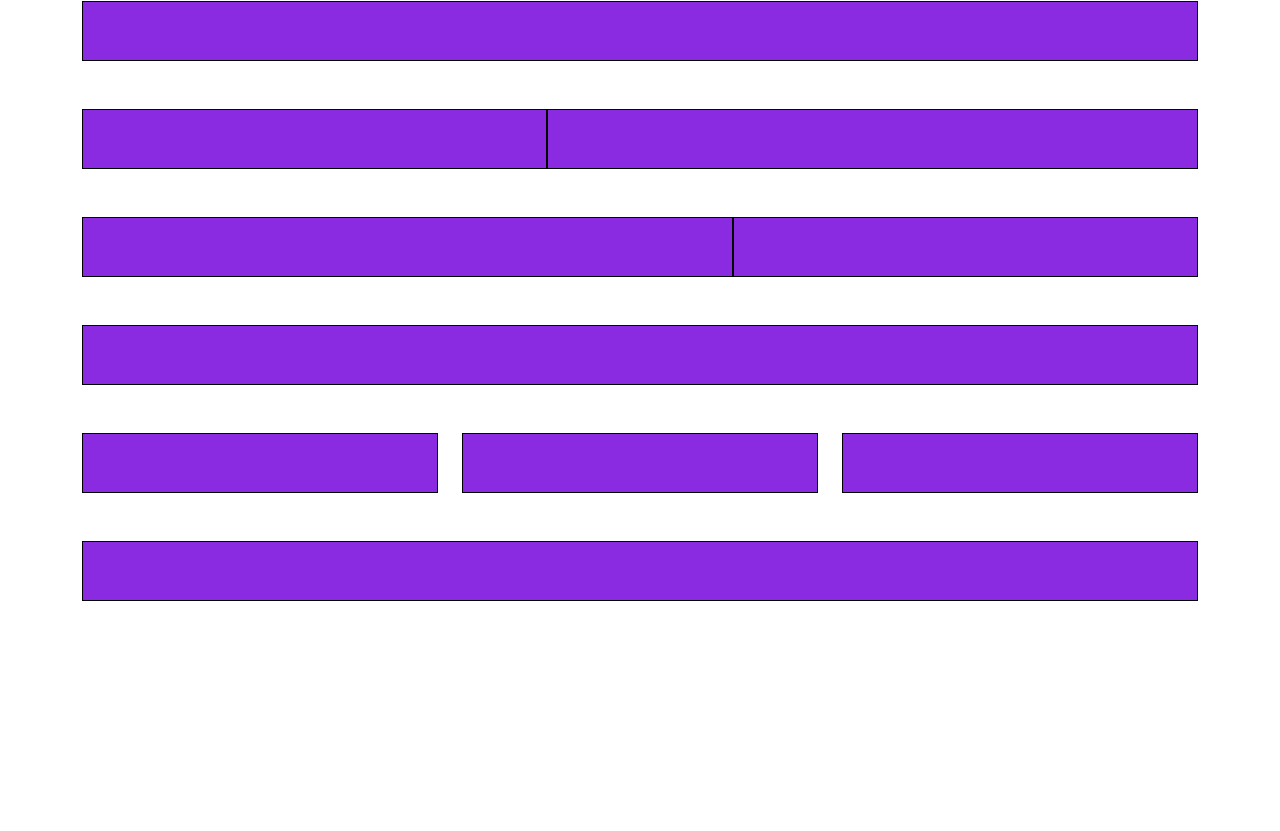
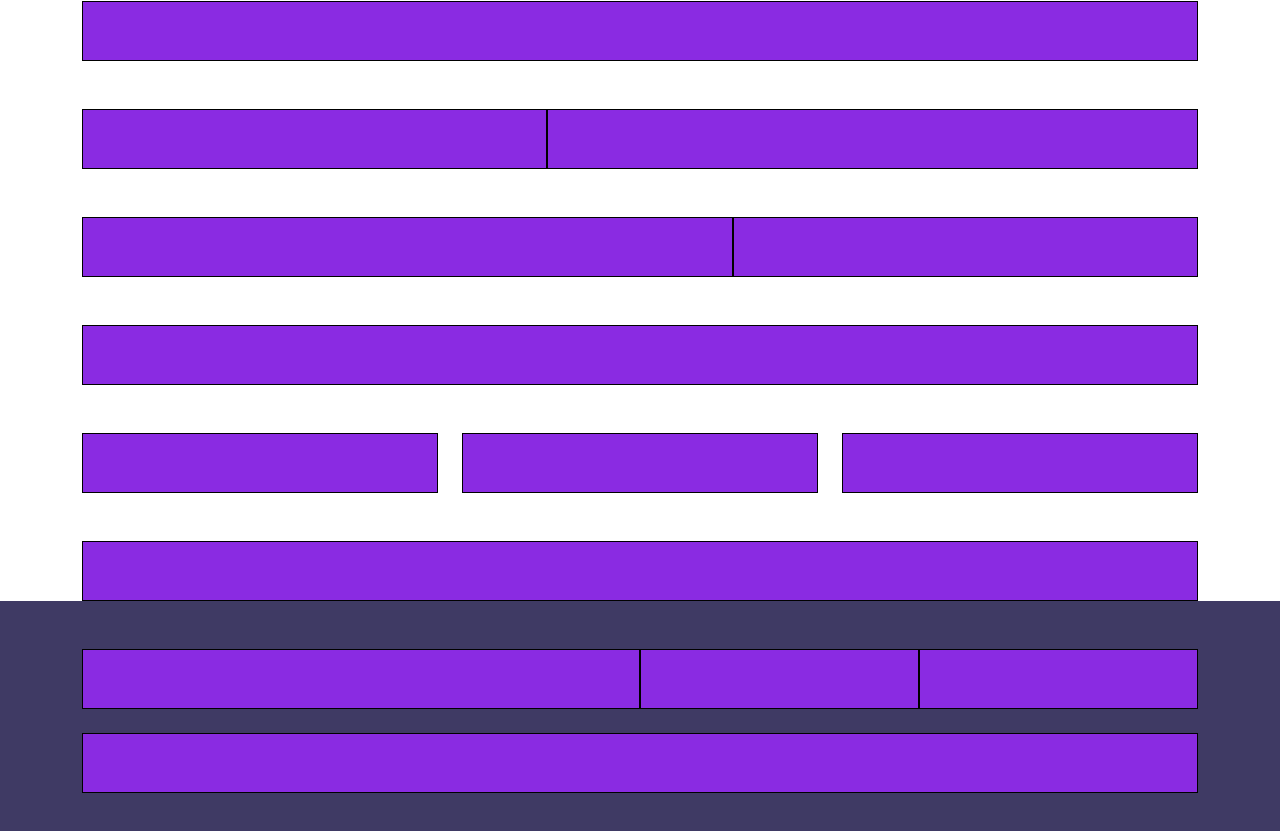
Before and after one commit to Andrearomeo04/proj-html-vuejs, a Vue app: page / in a window 1280 px wide. Shown: the part 755-1586 px from the top of the page. Before the commit the page ends 1356 px from the top, so only its background shows below. Built offline with nearby package versions, Linux system fonts and the light colour scheme.

Commit message:
[UPD] layout completed

```diff
--- a/src/components/AppFooter.vue
+++ b/src/components/AppFooter.vue
@@ -6,10 +6,39 @@ export default {
 
 <template>
     <div>
-
+        <div class="footer-bg py-5">
+            <div class="container">
+                <div class="row g-0">
+                    <div class="col-6">
+                        <div class="content"></div>
+                    </div>
+                    <div class="col-3">
+                        <div class="content"></div>
+                    </div>
+                    <div class="col-3">
+                        <div class="content"></div>
+                    </div>
+                </div>
+                <div class="row pt-4">
+                    <div class="col-12">
+                        <div class="content"></div>
+                    </div>
+                </div>
+            </div>
+        </div>
     </div>
 </template>
 
 <style lang="scss" scoped>
+@use '../styles/partials/variables' as *;
+.content {
+        width: 100%;
+        height: 60px;
+        background-color: blueviolet;
+        border: 1px solid black;
+    }
 
+    .footer-bg {
+        background-color: $color-3;
+    }
 </style>
--- a/src/components/AppHeader.vue
+++ b/src/components/AppHeader.vue
@@ -26,7 +26,7 @@ export default {
     .content {
         width: 100%;
         height: 60px;
-        background-color: red;
+        background-color: blueviolet;
         border: 1px solid black;
     }
 
```
